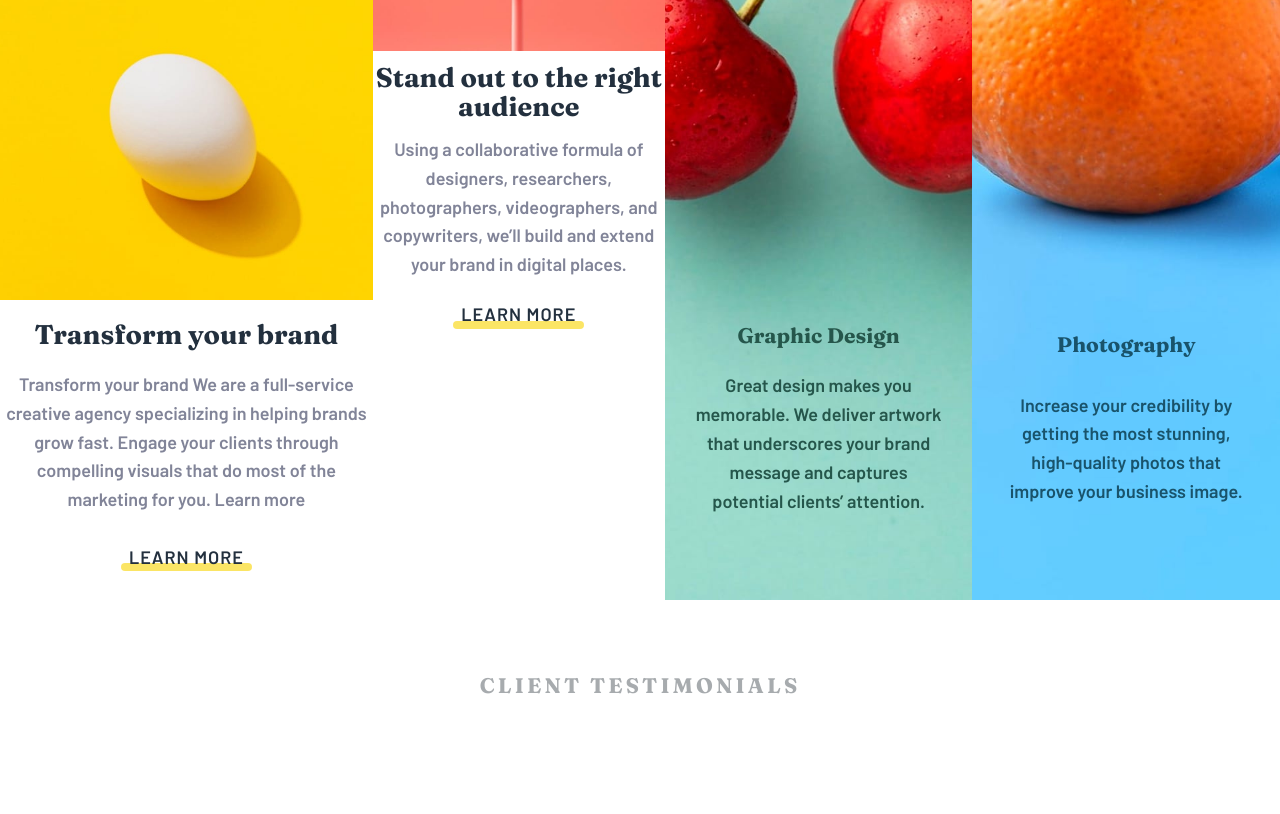
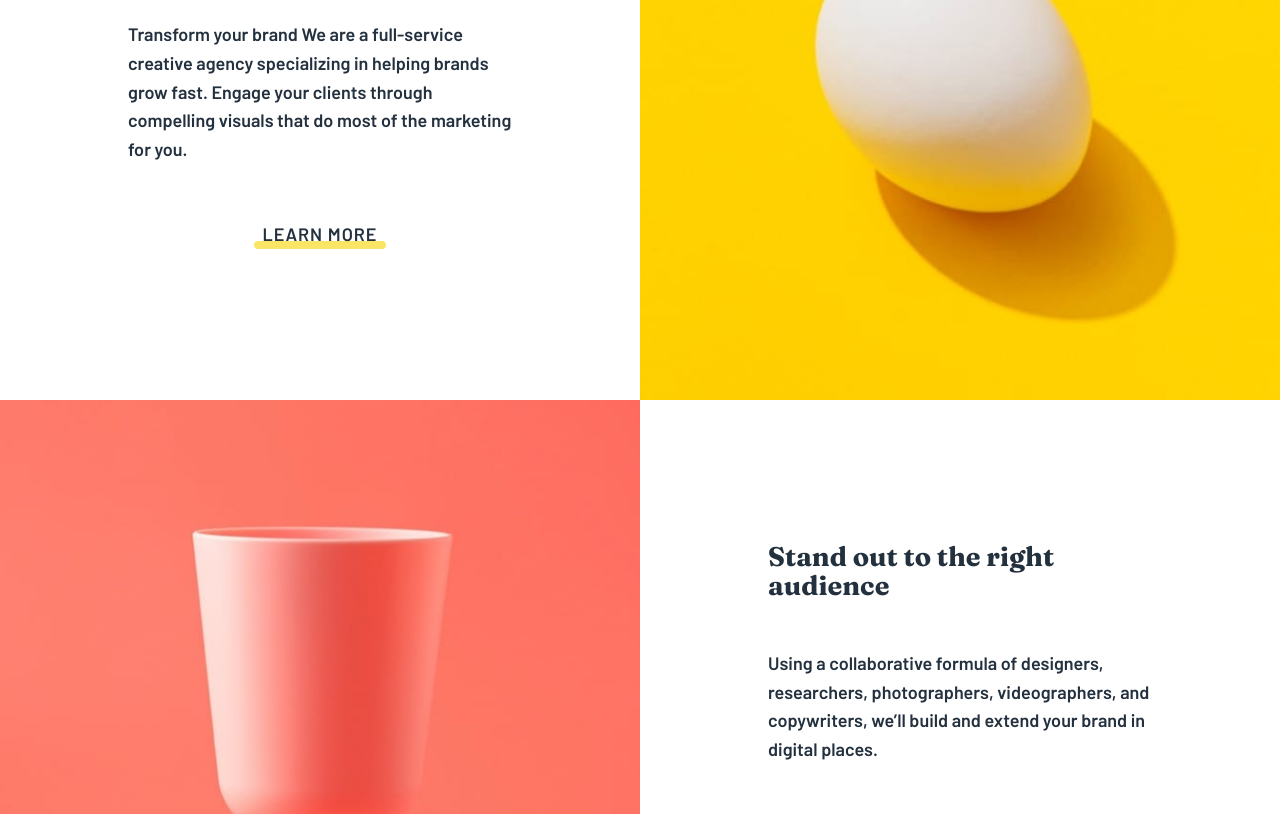
Before and after one commit to Birrellc/Practice__Sunnyside-Agency, a React (Create React App) app: page / in a window 1280 px wide. Shown: the part 1000-1814 px from the top of the page. Built offline with nearby package versions, Linux system fonts and the light colour scheme; the HTML template or start-up script is replaced by a standard one.

Commit message:
Feat/Style: made info component responsive

```diff
--- a/src/components/Info/Info.js
+++ b/src/components/Info/Info.js
@@ -6,26 +6,25 @@ const Info = () => {
     <div className='info'>
       <div className='container'>
         <div className='content'>
+          <div className='set-one'>
+            <img src={require('./images/image-transform.jpg')} alt='' />
             <div className='text'>
               <h2 className='info-heading-one'>Transform your brand</h2>
+
               <p className='info-text'>
                 Transform your brand We are a full-service creative agency
                 specializing in helping brands grow fast. Engage your clients
-              through compelling visuals that do most of the marketing for you.
-              Learn more
+                through compelling visuals that do most of the marketing for
+                you.
               </p>
+
               <a href='' className='link'>
                 Learn More
               </a>
             </div>
-          <div className='image'>
-            <img src={require('./images/image-transform.jpg')} alt='' />
           </div>
-        </div>
-        <div className='content2'>
-          <div className='image'>
+          <div className='set-two'>
             <img src={require('./images/image-stand-out.jpg')} alt='' />
-          </div>
             <div className='text'>
               <h2 className='info-heading-one'>
                 Stand out to the right audience
@@ -35,12 +34,13 @@ const Info = () => {
                 photographers, videographers, and copywriters, we’ll build and
                 extend your brand in digital places.
               </p>
-            <a href='' className='link'>
+              <a href='' className='link-2'>
                 Learn More
               </a>
             </div>
           </div>
-        <div className='content3'>
+          <div className='group'>
+            <div className='set-three'>
               <div className='text'>
                 <h3 className='info-heading-two'>Graphic Design</h3>
                 <p className='graphic-text'>
@@ -50,7 +50,8 @@ const Info = () => {
                 </p>
               </div>
             </div>
-        <div className='content4'>
+
+            <div className='set-four'>
               <div className='text'>
                 <h3 className='info-heading-three'>Photography</h3>
                 <p className='photography-text'>
@@ -61,6 +62,48 @@ const Info = () => {
             </div>
           </div>
         </div>
+      </div>
+    </div>
+    // <div className='info'>
+    //   <div className='container'>
+    //     <div className='content'>
+    //       <div className='text'>
+    //         <h2 className='info-heading-one'>Transform your brand</h2>
+    //         <p className='info-text'>
+    //           Transform your brand We are a full-service creative agency
+    //           specializing in helping brands grow fast. Engage your clients
+    //           through compelling visuals that do most of the marketing for you.
+    //           Learn more
+    //         </p>
+    //         <a href='' className='link'>
+    //           Learn More
+    //         </a>
+    //       </div>
+    //       <div className='image'>
+    //         <img src={require('./images/image-transform.jpg')} alt='' />
+    //       </div>
+    //     </div>
+    //     <div className='content2'>
+    //       <div className='image'>
+    //         <img src={require('./images/image-stand-out.jpg')} alt='' />
+    //       </div>
+    //       <div className='text'>
+    //         <h2 className='info-heading-one'>
+    //           Stand out to the right audience
+    //         </h2>
+    //         <p className='info-text'>
+    //           Using a collaborative formula of designers, researchers,
+    //           photographers, videographers, and copywriters, we’ll build and
+    //           extend your brand in digital places.
+    //         </p>
+    //         <a href='' className='link'>
+    //           Learn More
+    //         </a>
+    //       </div>
+    //     </div>
+
+    //   </div>
+    // </div>
   );
 };
 
--- a/src/components/Info/InfoStyles.css
+++ b/src/components/Info/InfoStyles.css
@@ -3,9 +3,183 @@
     height: 100%;
 }
 
-.info .content {
+.info p {
+    text-align: center;
+}
+
+.info .content .set-one {
     display: flex;
-    flex-direction: column-reverse;
+    flex-direction: column;
+    justify-content: center;
+    width: auto;
+    height: auto;
+}
+
+.info .content img {
+    width: 100%;
+    object-fit: cover;
+}
+
+.info .content .text {
+    display: flex;
+    flex-direction: column;
+    justify-content: center;
+    align-items: center;
+    width: 100%;
+    height: 75vh;
+}
+
+.info-heading-one {
+    width: 60%;
+}
+
+.info .info-text {
+    display: flex;
+    align-items: center;
+    justify-content: center;
+    padding: 3rem 0;
+    text-align: left;
+    width: 60%;
+}
+
+.info .content .set-two {
+    display: flex;
+    flex-direction: column;
+    justify-content: center;
+    width: auto;
+    height: auto;
+}
+
+.info .content .group {
+    display: flex;
+    flex-direction: column;
+}
+
+.info .content .group .set-three {
+    width: 100%;
+    height: 75vh;
+    background: url('../../../images/desktop/image-graphic-design.jpg') no-repeat;
+    background-size: cover;
+    background-position: center;
+}
+
+.info .content .group .set-four {
+    width: 100%;
+    height: 75vh;
+    background: url('../../../images/desktop/image-photography.jpg') no-repeat;
+    background-size: cover;
+    background-position: center;
+}
+
+.info .set-three div {
+    padding-top: 40%;
+    height: 75vh;
+    display: flex;
+    flex-direction: column;
+    margin: auto;
+    color: hsl(167, 40%, 24%);
+}
+
+.info .set-four div {
+    padding-top: 40%;
+    height: 75vh;
+    display: flex;
+    flex-direction: column;
+    margin: auto;
+    color: hsl(198, 62%, 26%);
+}
+
+.info .graphic-text,
+.info .photography-text {
+    width: 80%;
+}
+
+.info .set-four h3,
+.info .set-three h3 {
+    margin-bottom: 20px;
+}
+
+.text a {
+    text-transform: uppercase;
+    text-decoration: none;
+    letter-spacing: 1px;
+    position: relative;
+    padding: 8px;
+    color: hsl(212, 27%, 19%);
+}
+
+.text a:before {
+    content: "";
+    width: 100%;
+    color: hsl(51, 100%, 49%);
+    border-bottom: 8px solid;
+    position: absolute;
+    bottom: 8px;
+    left: 0px;
+    z-index: -1;
+    border-radius: 10px;
+    opacity: .6;
+}
+
+.text a:hover:before {
+    opacity: 1;
+}
+
+.link-2:before {
+    border-bottom: 8px solid hsl(7, 99%, 70%) !important;
+
+}
+
+@media screen and (min-width: 768px) {
+
+    p {
+        text-align: center;
+    }
+
+    .info .content .set-one {
+        display: flex;
+        flex-direction: row-reverse;
+        justify-content: center;
+        width: 100%;
+        height: 75vh;
+    }
+
+    .info .content img {
+        object-fit: cover;
+        width: 50%;
+    }
+
+    .info .content .text {
+        display: flex;
+        flex-direction: column;
+        justify-content: center;
+        align-items: center;
+        width: 50%;
+    }
+
+    .info .content .set-two {
+        display: flex;
+        flex-direction: row;
+        justify-content: center;
+        width: 100%;
+        height: 75vh;
+    }
+
+    .info .content .group {
+        display: flex;
+        flex-direction: row;
+    }
+
+    .info .content .group .set-four,
+    .info .content .group .set-three {
+        width: 50%;
+    }
+}
+
+
+/* .info .content {
+    display: flex;
+    flex-direction: row;
 }
 
 .info .content img {
@@ -34,8 +208,8 @@
     width: 100%;
     object-fit: cover;
 }
-
-.info .content3 {
+*/
+/* .info .content3 {
     position: relative;
     display: flex;
     flex-direction: column;
@@ -94,35 +268,4 @@
 
 .info-heading-one {
     color: #23303e;
-}
-
-.text a {
-    text-transform: uppercase;
-    text-decoration: none;
-    letter-spacing: 1px;
-    position: relative;
-    padding: 8px;
-    color: hsl(212, 27%, 19%);
-}
-
-.text a:before {
-    content: "";
-    width: 100%;
-    color: hsl(51, 100%, 49%);
-    border-bottom: 8px solid;
-    position: absolute;
-    bottom: 8px;
-    left: 0px;
-    z-index: -1;
-    border-radius: 10px;
-    opacity: .6;
-}
-
-.text a:hover:before {
-    opacity: 1;
-}
-
-.link:before {
-    border-bottom: 8px solid hsl(7, 99%, 70%);
-    ;
-}
+} */
```
Lines whose indentation alone changed are shown as unchanged.
